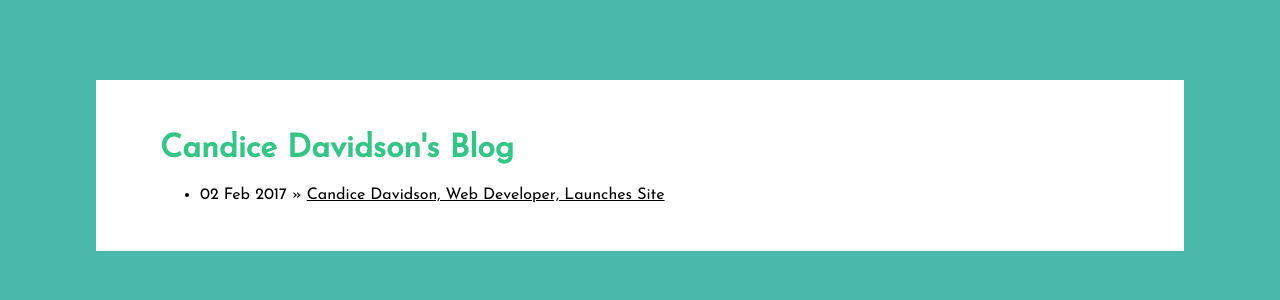
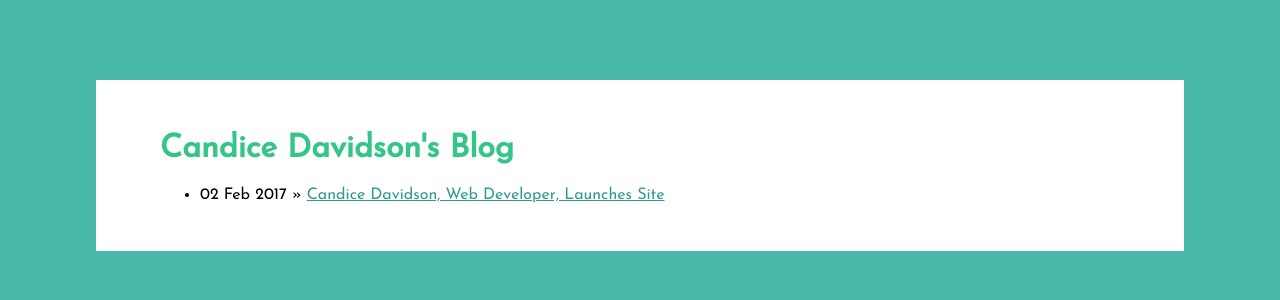
Before and after one commit to cndragn/cndragn.github.io, a Jekyll site: the page built from blog/index.html, in a window 1280 px wide. Shown: the top 300 px of the page. Built offline with Jekyll 4.4.1, drawn with Linux system fonts in a browser that asks for light colours; nearby versions of some CDN libraries.

Commit message:
add blog link color

```diff
--- a/css/style.css
+++ b/css/style.css
@@ -116,9 +116,9 @@ header {
 .blog h1 {
   color: #34c587;
 }
-blog a {
+.blog a {
   color: #339a8f;
 }
-blog a:hover {
+.blog a:hover {
   color: #4bb8ac;
 }
```
